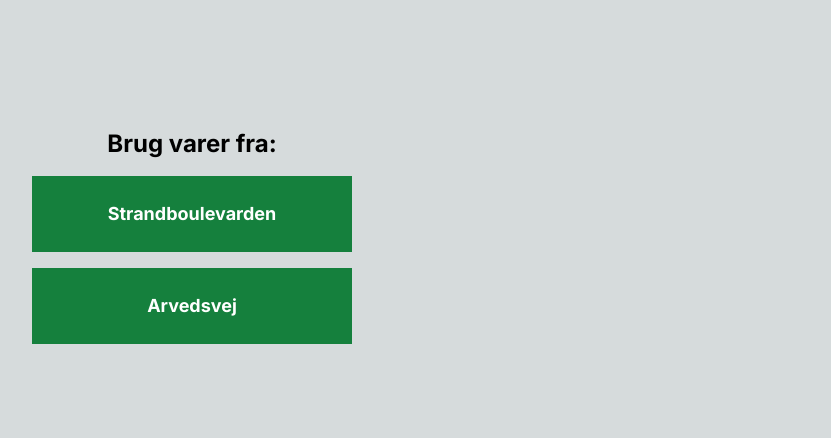
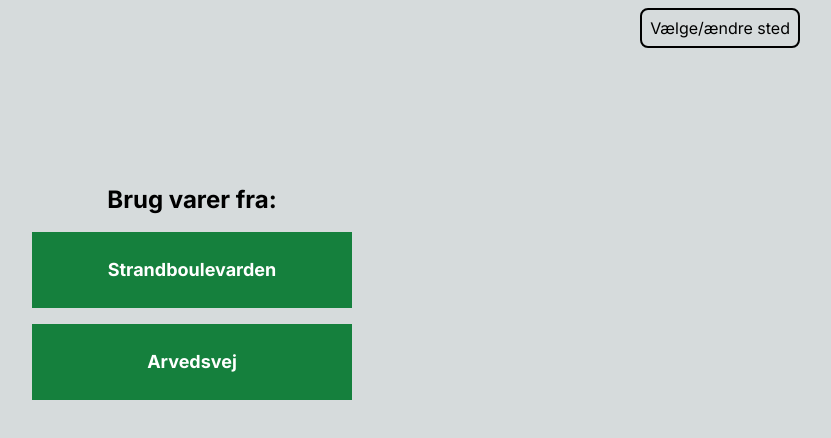
Before and after one commit to carstenjlund/inthefreezer, a Next.js app: page / in a window 1280 px wide. Shown: the top 438 px of the page, without its empty margins (448-1279 px from the left). Built offline with nearby package versions, Linux system fonts and the light colour scheme.

Commit message:
added navigation

```diff
--- a/src/app/layout.js
+++ b/src/app/layout.js
@@ -1,4 +1,5 @@
 import { Inter } from "next/font/google";
+import Link from "next/link";
 import "./globals.css";
 
 const inter = Inter({ subsets: ["latin"] });
@@ -12,6 +13,13 @@ export default function RootLayout({ children }) {
   return (
     <html lang="en">
       <body className={inter.className}>
+        <header className="py-4 px-8 flex justify-end">
+          <nav>
+            <Link className="p-2 border-2 border-black rounded-lg" href="/">
+              Vælge/ændre sted
+            </Link>
+          </nav>
+        </header>
         <main className=" p-8">{children}</main>
       </body>
     </html>
```
